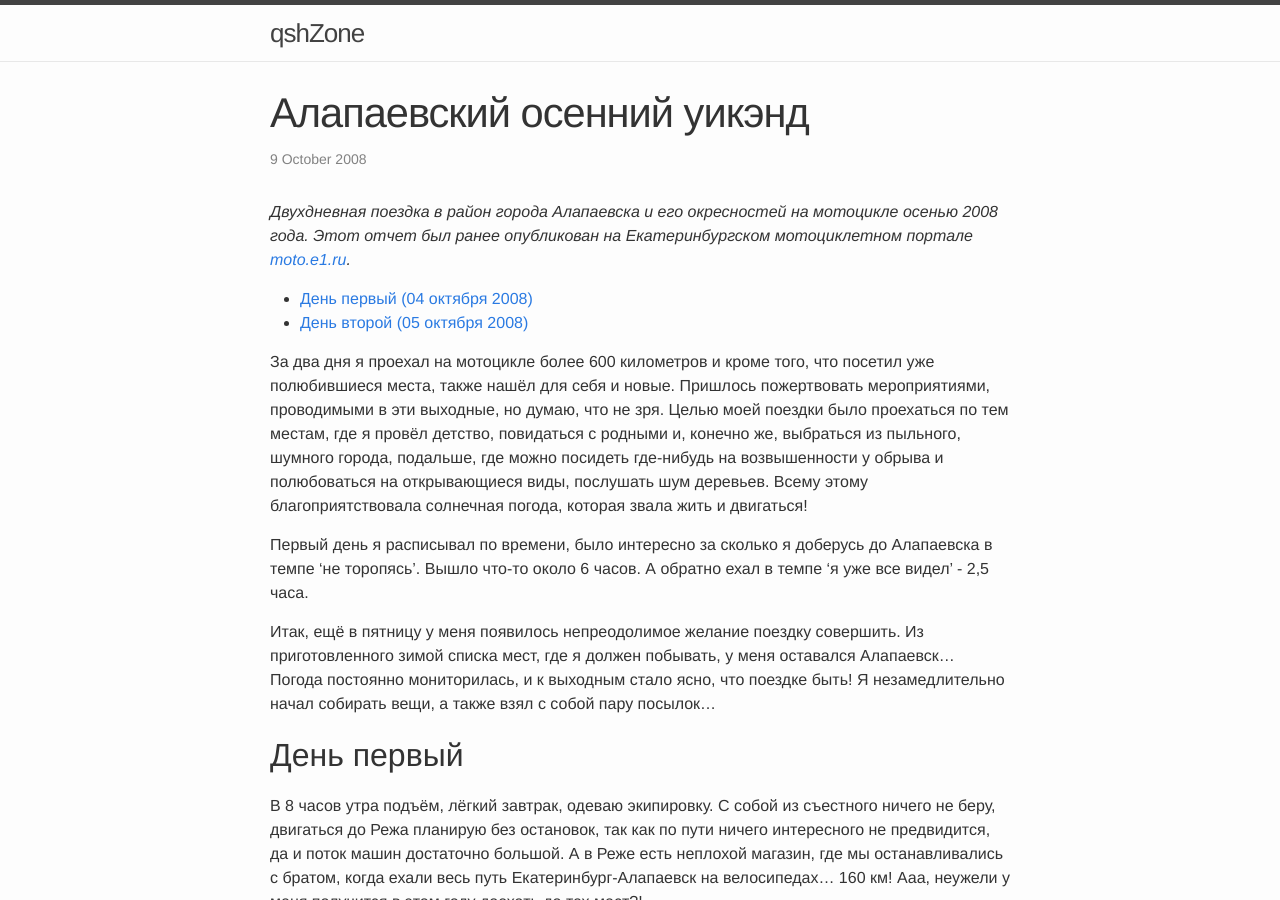
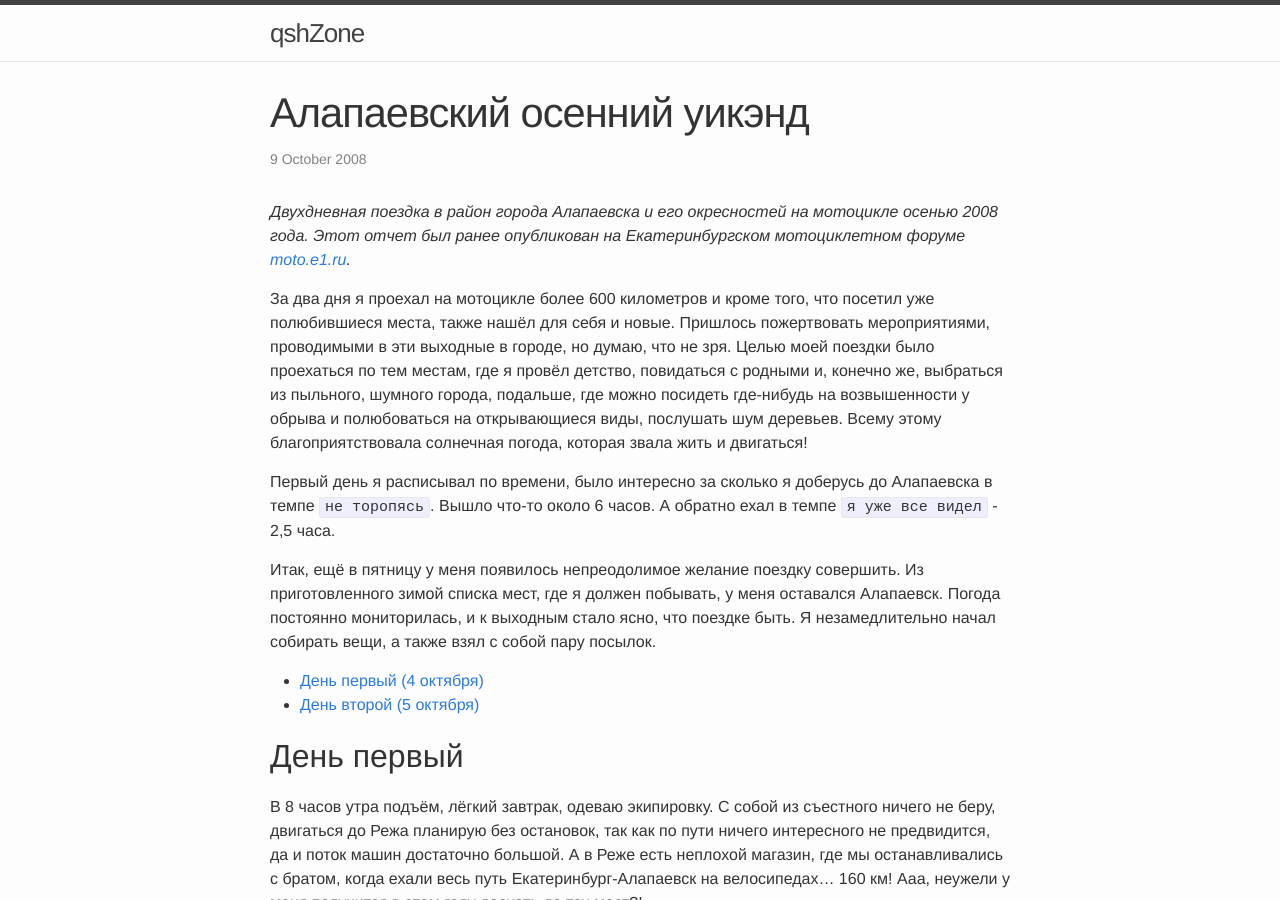
Before and after one commit to qshZone/qshzone.github.io, a Jekyll site: the page built from _posts/2008-10-09-alapaevsk-autumn-weekend.md, in a window 1280 px wide and 900 px high. Built offline with Jekyll 4.4.1, drawn with Linux system fonts in a browser that asks for light colours; some of the changed text lies outside the part shown.

Commit message:
Some changes in config, post template and small update article about Alapaevsk

```diff
--- a/_config.yml
+++ b/_config.yml
@@ -3,6 +3,9 @@
 description: > # this means to ignore newlines until next parameter
   О мыслях, идеях, опыте и впечатлениях - о жизни.
 timezone: Asia/Yekaterinburg
+analytics:
+  google_analytics:
+  yandex_metrika:
 
 # Author
 author:
@@ -15,9 +18,11 @@
 url: "http://qshzone.ru" # can't change on github
 baseurl: "" # the subpath of your site, e.g. /blog/
 permalink: /:year/:month/:title # Url post naming
+sass:
+  style: compressed
 
 # Plugins
-gems:
+plugins:
   - jekyll-sitemap
 
 # Build settings
--- a/_posts/2008-10-09-alapaevsk-autumn-weekend.md
+++ b/_posts/2008-10-09-alapaevsk-autumn-weekend.md
@@ -2,17 +2,18 @@
 layout: post
 title: Алапаевский осенний уикэнд
 description: |
-         Двухдневная поездка в район города Алапаевска и его окресностей на мотоцикле осенью 2008 года. Этот отчет был ранее опубликован на Екатеринбургском мотоциклетном портале <a href="http://moto.e1.ru" target="_blank">moto.e1.ru</a>.
+  Двухдневная поездка в район города Алапаевска и его окресностей на мотоцикле осенью 2008 года. Этот отчет был ранее опубликован на Екатеринбургском мотоциклетном форуме <a href="http://moto.e1.ru">moto.e1.ru</a>.
 ---
 
-- [День первый (04 октября 2008)](#day1)
-- [День второй (05 октября 2008)](#day2)
+За два дня я проехал на мотоцикле более 600 километров и кроме того, что посетил уже полюбившиеся места, также нашёл для себя и новые. Пришлось пожертвовать мероприятиями, проводимыми в эти выходные в городе, но думаю, что не зря. Целью моей поездки было проехаться по тем местам, где я провёл детство, повидаться с родными и, конечно же, выбраться из пыльного, шумного города, подальше, где можно посидеть где-нибудь на возвышенности у обрыва и полюбоваться на открывающиеся виды, послушать шум деревьев. Всему этому благоприятствовала солнечная погода, которая звала жить и двигаться!
 
-За два дня я проехал на мотоцикле более 600 километров и кроме того, что посетил уже полюбившиеся места, также нашёл для себя и новые. Пришлось пожертвовать мероприятиями, проводимыми в эти выходные, но думаю, что не зря. Целью моей поездки было проехаться по тем местам, где я провёл детство, повидаться с родными и, конечно же, выбраться из пыльного, шумного города, подальше, где можно посидеть где-нибудь на возвышенности у обрыва и полюбоваться на открывающиеся виды, послушать шум деревьев. Всему этому благоприятствовала солнечная погода, которая звала жить и двигаться!
+Первый день я расписывал по времени, было интересно за сколько я доберусь до Алапаевска в темпе `не торопясь`. Вышло что-то около 6 часов. А обратно ехал в темпе `я уже все видел` - 2,5 часа.
 
-Первый день я расписывал по времени, было интересно за сколько я доберусь до Алапаевска в темпе 'не торопясь'. Вышло что-то около 6 часов. А обратно ехал в темпе 'я уже все видел' - 2,5 часа.
+Итак, ещё в пятницу у меня появилось непреодолимое желание поездку совершить. Из приготовленного зимой списка мест, где я должен побывать, у меня оставался Алапаевск. Погода постоянно мониторилась, и к выходным стало ясно, что поездке быть. Я незамедлительно начал собирать вещи, а также взял с собой пару посылок.
 
-Итак, ещё в пятницу у меня появилось непреодолимое желание поездку совершить. Из приготовленного зимой списка мест, где я должен побывать, у меня оставался Алапаевск... Погода постоянно мониторилась, и к выходным стало ясно, что поездке быть! Я незамедлительно начал собирать вещи, а также взял с собой пару посылок...
+- [День первый (4 октября)](#day1)
+- [День второй (5 октября)](#day2)
+
 
 <div id="day1"></div>
 ## День первый
@@ -33,7 +34,7 @@
 
 ![Начинаются поля за городом](https://pp.vk.me/c636223/v636223371/31d07/tkusm8nGBng.jpg)
 
-10:20 Проезжаю Монетный...
+10:20 Проезжаю Монетный.
 
 10:40 Позади остаётся Лосиный. Недалеко от Режа делаю короткую остановку, чтобы сделать снимок.
 
@@ -276,4 +277,4 @@
 
 Очень порадовало это время года. Оводов и мошек нет, температура плюсовая, настрой на лирику, одним словом - все супер! А ещё я приехал с розовым от загара лицом.
 
-> Ранее опубликованная, видавшая виды [статья на форуме Е1](http://www.e1.ru/talk/forum/read.php?f=106&i=120203&t=120203){:target="_blank"}
+> Ранее опубликованная, видавшая виды [статья на форуме Е1](http://www.e1.ru/talk/forum/read.php?f=106&i=120203&t=120203)
```
Also changed, not shown: _drafts/_template.md (+7 -5 lines).
